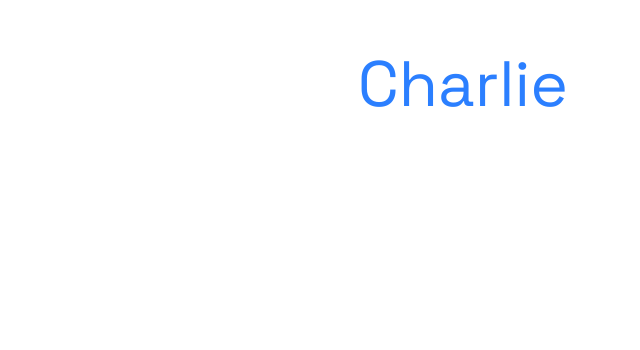
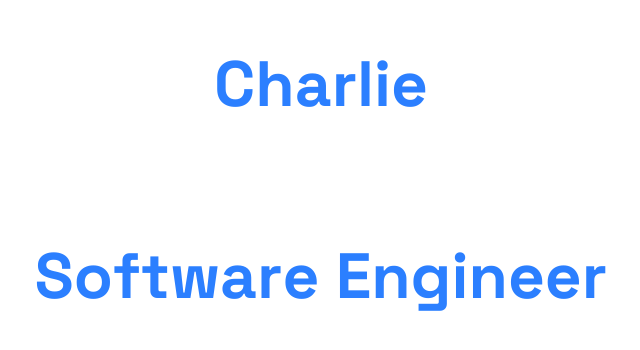
Before and after one commit to CharlieKaroubi/portfolio, a Next.js app in the folder portfolio-app/: page / in a window 1280 px wide. Shown: the part 300-650 px from the top of the page, without its empty margins (319-959 px from the left). Built offline with nearby package versions, Linux system fonts and the light colour scheme.

Commit message:
Added stagger text animation

```diff
--- a/portfolio-app/package.json
+++ b/portfolio-app/package.json
@@ -9,6 +9,7 @@
     "lint": "next lint"
   },
   "dependencies": {
+    "framer-motion": "^12.15.0",
     "next": "15.3.3",
     "react": "^19.0.0",
     "react-dom": "^19.0.0",
--- a/portfolio-app/src/app/page.tsx
+++ b/portfolio-app/src/app/page.tsx
@@ -1,17 +1,17 @@
 'use client';
 import StarfieldBackground from "@/components/StarfieldBackground";
-import TypingHoverText from "@/components/TypingHoverText";
+import StaggeredHover from "@/components/StaggeredHover";
 
 export default function Home() {
   return (
     <StarfieldBackground>
     <main className="h-screen snap-y snap-mandatory overflow-y-scroll scroll-smooth">
       <section id="home" className="snap-start flex flex-col items-center justify-center min-h-screen text-center text-[8vw] sm:text-[8vw] md:text-[5vw]">
-        <h1>Hello, I'm <TypingHoverText text="Charlie" className="text-blue-500"></TypingHoverText></h1>
-        <h1>I'm an aspiring Backend Developer</h1>
+        <h1>Hello, I'm <StaggeredHover className="text-blue-500 font-extrabold">Charlie</StaggeredHover></h1>
+        <h1>I'm an aspiring <StaggeredHover className="font-extrabold text-blue-500">Software Engineer</StaggeredHover></h1>
       </section>
       <section id="about" className="snap-start flex flex-col items-center justify-center min-h-screen text-center">
-        <TypingHoverText text="About"className="text-[10vw] sm:text-[8vw] md:text-[5vw] text-blue-500"></TypingHoverText>
+        <StaggeredHover className="text-[10vw] sm:text-[8vw] md:text-[5vw] text-blue-500 font-extrabold">About</StaggeredHover>
         <p className="text-[5vw] sm:text-[4.5vw] md:text-[3vw]">
           I'm a sophomore Computer Science student at Rice University with a passion for building scalable,
           secure, and impactful backend systems. I'm always exploring new technologies and methods to optimize
--- /dev/null
+++ b/portfolio-app/src/components/StaggeredHover.tsx
@@ -0,0 +1,52 @@
+'use client';
+
+import {motion} from 'framer-motion';
+
+const DURATION = 0.25;
+const STAGGER = 0.025;
+
+export default function StaggeredHover({children, className}: {children: string; className: string}) {
+  return (
+    <motion.div
+        initial = "initial"
+        whileHover= "hovered"
+        className = {"relative block overflow-hidden whitespace-nowrap" + " " + className}
+    >
+        <div>{children.split("").map((l,i) => {
+            return <motion.span
+                variants = {{
+                    initial: {y: 0},
+                    hovered: {y:"-100%"}
+                }}
+                transition = {{
+                    delay: i * STAGGER,
+                    duration: DURATION,
+                    ease: "easeInOut"
+                }}
+                className={"inline-block"}
+                key = {i}>
+                    {l === " " ? "\u00A0" : l}
+            </motion.span>
+        })}
+        </div>
+        <div className="absolute inset-0">
+            {children.split("").map((l,i) => {
+            return <motion.span
+                variants = {{
+                    initial: {y: "100%"},
+                    hovered: {y:"0"}
+                }}
+                transition = {{
+                    delay: i * STAGGER,
+                    duration: DURATION,
+                    ease: "easeInOut"
+                }}
+                className="inline-block"
+                key = {i}>
+                    {l === " " ? "\u00A0" : l}
+            </motion.span>
+        })}
+        </div>
+    </motion.div>
+  );
+}
--- a/portfolio-app/src/components/TypingHoverText.tsx
+++ b/portfolio-app/src/components/TypingHoverText.tsx
@@ -1,6 +1,6 @@
 'use client';
 
-import { useState } from 'react';
+import { useState, useRef } from 'react';
 
 type TypingHoverTextProps = {
   text: string;
@@ -11,32 +11,41 @@ type TypingHoverTextProps = {
 export default function TypingHoverText({ text, speed = 115, className }: TypingHoverTextProps) {
   const [displayedText, setDisplayedText] = useState(text);
   const [isTyping, setIsTyping] = useState(false);
+  const intervalRef = useRef<NodeJS.Timeout | null>(null);
 
   const handleMouseEnter = () => {
     if (isTyping) return;
 
     setIsTyping(true);
     const chars = text.split('');
-    setDisplayedText('');
+    setDisplayedText(chars[0]);
     let i = 0;
 
-    const interval = setInterval(() => {
-        if (i===0){
-            setDisplayedText(chars[0]);
-        }
+    intervalRef.current = setInterval(() => {
         setDisplayedText((prev) => prev + chars[i]);
         i++;
         if (i >= chars.length) {
-            clearInterval(interval);
+            clearInterval(intervalRef.current!);
+            intervalRef.current = null;
             setIsTyping(false);
             setDisplayedText(text);
         }
     }, speed);
   };
 
+  const handleMouseLeave = () => {
+    if (intervalRef.current) {
+      clearInterval(intervalRef.current);
+      intervalRef.current = null;
+    }
+    setIsTyping(false);
+    setDisplayedText(text);
+  };
+
   return (
     <span
       onMouseEnter={handleMouseEnter}
+      onMouseLeave = {handleMouseLeave}
       className={className}
     >
       {displayedText}
```
Also changed, not shown: 1 other file (tests, documents, lock files or other folders).
